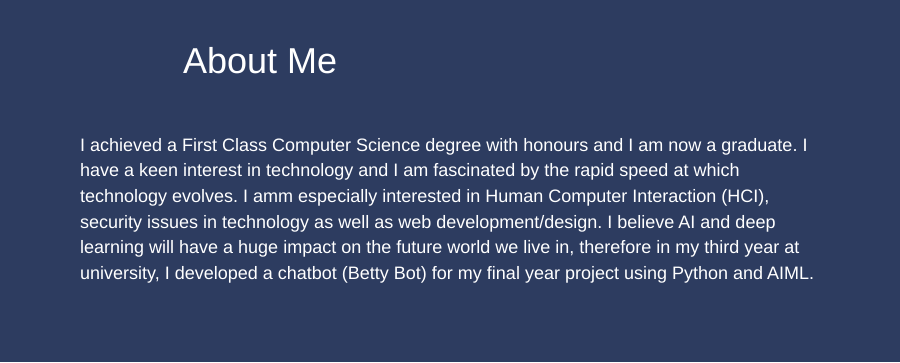
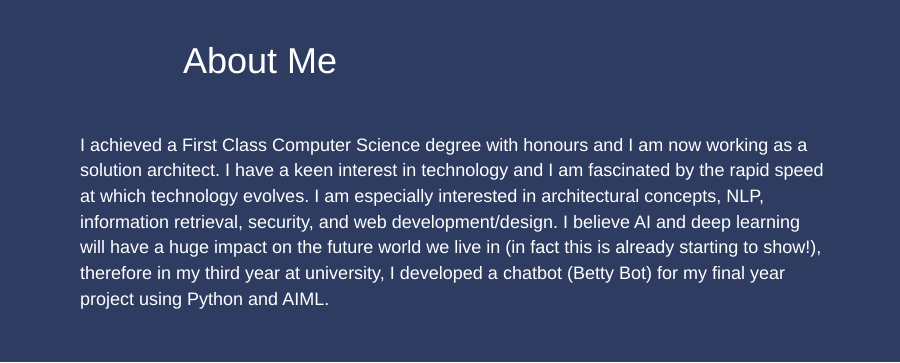
Before and after one commit to siandobrin/siandobrin.github.io, a plain HTML site: page index.html in a window 1280 px wide. Shown: the part 700-1063 px from the top of the page, 380-1280 px from the left. Drawn offline with nearby package versions, Linux system fonts and the light colour scheme.

Commit message:
Update index.html

```diff
--- a/index.html
+++ b/index.html
@@ -53,12 +53,10 @@
           </div>
           <div class="col-md-8">
             <p>
-              I achieved a First Class Computer Science degree with honours and I am now a graduate. I have
-              a keen interest in technology and I am fascinated by the rapid speed at which technology
-              evolves. I amm especially interested in Human Computer Interaction (HCI), security issues in
-              technology as well as web development/design. I believe AI and deep learning will have a huge
-              impact on the future world we live in, therefore in my third year at university, I developed
-              a chatbot (Betty Bot) for my final year project using Python and AIML.
+              I achieved a First Class Computer Science degree with honours and I am now working as a solution architect. I have
+              a keen interest in technology and I am fascinated by the rapid speed at which technology evolves. I am especially interested in architectural concepts,
+              NLP, information retrieval, security, and web development/design. I believe AI and deep learning will have a huge impact on the future world we live in (in fact this is already
+              starting to show!), therefore in my third year at university, I developed a chatbot (Betty Bot) for my final year project using Python and AIML.
             </p>
           </div>
         </div>
@@ -105,9 +103,11 @@
         </div>
           <p>
             Computer Science degree (1.0 with honours)<br><br>
+            CCNA1 Certification<br><br>
             Certified SCRUM Master<br><br>
             Splunk Power User Certification<br><br>
-            CCNA1 Certification<br><br>
+            AgilePM Foundation & Practitioner Certification<br><br>
+            Certified SAFe 5 Architect<br><br>
          </p>
         </div>
       </div>
```
